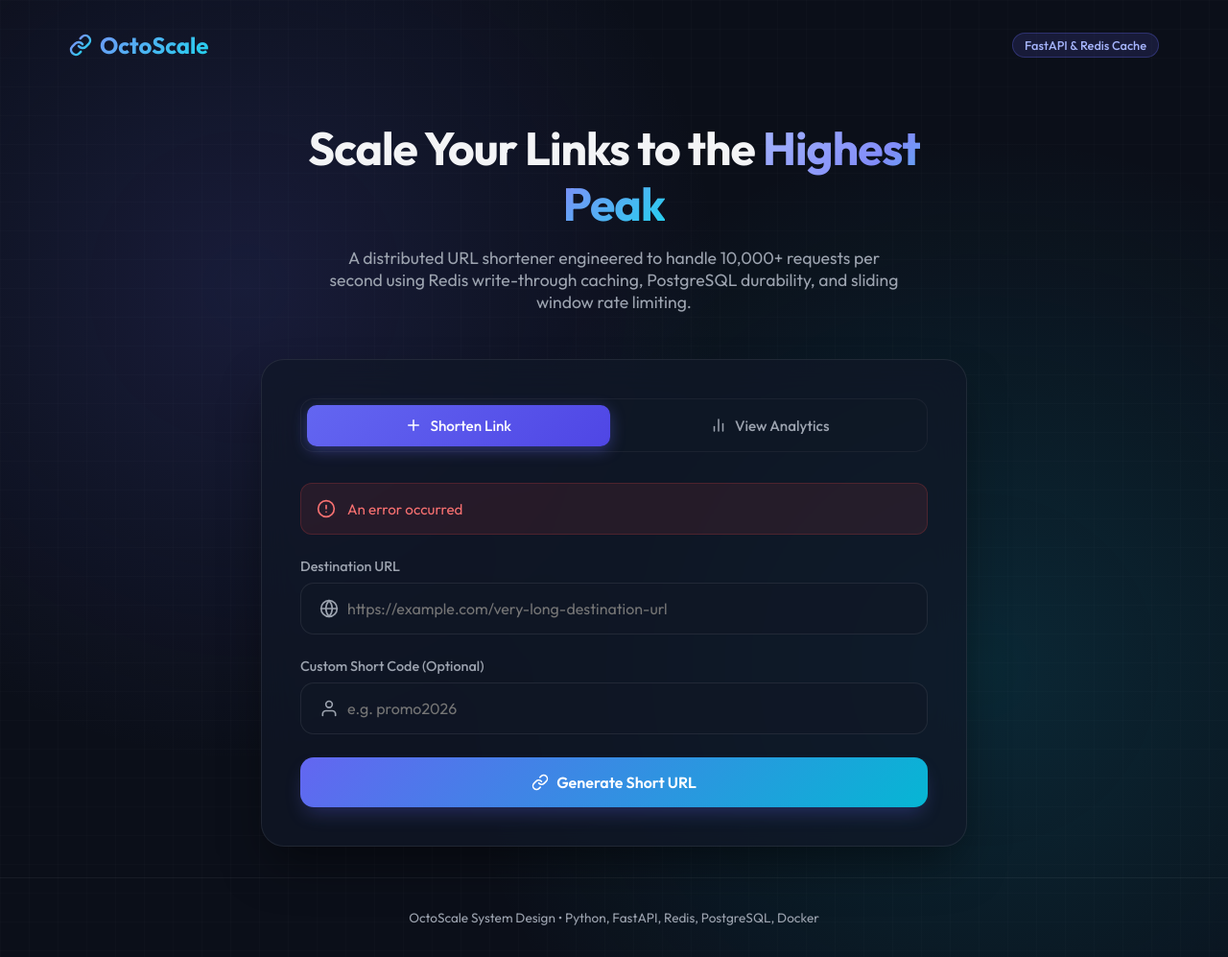
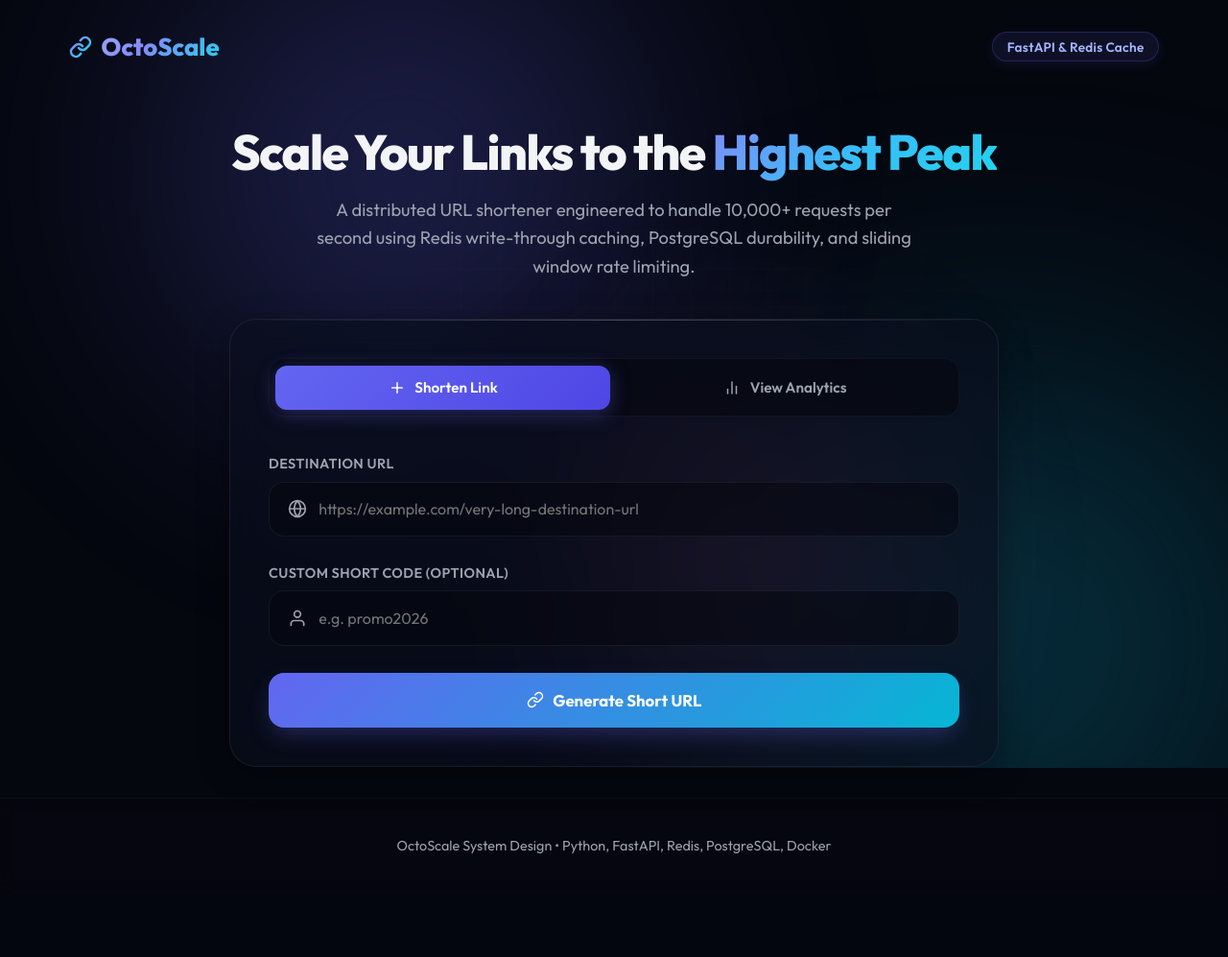
Before and after one commit to Charanloyal/octoscale-url-shortener, a FastAPI app: page / in a window 1280 px wide. Shown: the whole page at 96% size. After the commit the page ends 889 px from the top, so only its background shows below. Run offline with FastAPI, Linux system fonts and the light colour scheme; parts of the project's set-up code (start-up, migrations or seed data) failed here and were passed over.

Commit message:
style: upgrade to premium glassmorphic UI with animated floating background blobs and fix default alert visibility

```diff
--- a/app/static/css/styles.css
+++ b/app/static/css/styles.css
@@ -1,17 +1,20 @@
-@import url('https://fonts.googleapis.com/css2?family=Outfit:wght@300;400;500;600;700&display=swap');
+@import url('https://fonts.googleapis.com/css2?family=Outfit:wght@300;400;500;600;700;800&display=swap');
 
 :root {
-    --bg-color: #0b0f19;
+    --bg-color: #05070f;
     --text-color: #f3f4f6;
     --text-muted: #9ca3af;
     --primary: #6366f1;
-    --primary-glow: rgba(99, 102, 241, 0.15);
+    --primary-light: #818cf8;
+    --primary-glow: rgba(99, 102, 241, 0.25);
     --secondary: #06b6d4;
-    --secondary-glow: rgba(6, 182, 212, 0.15);
-    --card-bg: rgba(17, 24, 39, 0.7);
-    --card-border: rgba(255, 255, 255, 0.08);
-    --glass-bg: rgba(31, 41, 55, 0.4);
-    --glass-border: rgba(255, 255, 255, 0.05);
+    --secondary-light: #22d3ee;
+    --secondary-glow: rgba(6, 182, 212, 0.25);
+    --accent-pink: #ec4899;
+    --card-bg: rgba(10, 15, 30, 0.65);
+    --card-border: rgba(255, 255, 255, 0.07);
+    --glass-glow: 0 8px 32px 0 rgba(0, 0, 0, 0.37);
+    --input-focus-border: rgba(99, 102, 241, 0.5);
 }
 
 * {
@@ -31,22 +34,69 @@ body {
     position: relative;
 }
 
-/* Background glowing grids */
-body::before {
-    content: '';
-    position: absolute;
+/* Background glowing grids & blobs */
+.background-wrapper {
+    position: fixed;
     top: 0;
     left: 0;
     right: 0;
     bottom: 0;
+    z-index: -2;
+    overflow: hidden;
+    pointer-events: none;
+}
+
+.grid-overlay {
+    position: absolute;
+    width: 100%;
+    height: 100%;
     background-image:
-        radial-gradient(circle at 20% 30%, var(--primary-glow) 0%, transparent 40%),
-        radial-gradient(circle at 80% 70%, var(--secondary-glow) 0%, transparent 45%),
-        linear-gradient(rgba(255, 255, 255, 0.01) 1px, transparent 1px),
-        linear-gradient(90deg, rgba(255, 255, 255, 0.01) 1px, transparent 1px);
-    background-size: 100% 100%, 100% 100%, 30px 30px, 30px 30px;
-    z-index: -1;
-    pointer-events: none;
+        linear-gradient(rgba(255, 255, 255, 0.015) 1px, transparent 1px),
+        linear-gradient(90deg, rgba(255, 255, 255, 0.015) 1px, transparent 1px);
+    background-size: 40px 40px;
+    mask-image: radial-gradient(ellipse at 50% 50%, black, transparent 80%);
+    -webkit-mask-image: radial-gradient(ellipse at 50% 50%, black, transparent 80%);
+}
+
+.blob {
+    position: absolute;
+    border-radius: 50%;
+    filter: blur(120px);
+    opacity: 0.25;
+    animation: float 25s infinite alternate;
+}
+
+.blob-1 {
+    top: -10%;
+    left: 10%;
+    width: 450px;
+    height: 450px;
+    background: var(--primary);
+}
+
+.blob-2 {
+    bottom: -10%;
+    right: 5%;
+    width: 500px;
+    height: 500px;
+    background: var(--secondary);
+    animation-delay: -5s;
+}
+
+.blob-3 {
+    top: 40%;
+    left: 50%;
+    width: 350px;
+    height: 350px;
+    background: var(--accent-pink);
+    animation-delay: -10s;
+    animation-duration: 18s;
+}
+
+@keyframes float {
+    0% { transform: translate(0, 0) scale(1); }
+    50% { transform: translate(80px, 40px) scale(1.15); }
+    100% { transform: translate(-40px, 80px) scale(0.9); }
 }
 
 header {
@@ -57,17 +107,18 @@ header {
     max-width: 1200px;
     margin: 0 auto;
     width: 100%;
+    z-index: 10;
 }
 
 .logo {
-    font-size: 1.5rem;
-    font-weight: 700;
-    background: linear-gradient(135deg, #818cf8, #22d3ee);
+    font-size: 1.6rem;
+    font-weight: 800;
+    background: linear-gradient(135deg, #a5b4fc, #818cf8, #22d3ee);
     -webkit-background-clip: text;
     -webkit-text-fill-color: transparent;
     display: flex;
     align-items: center;
-    gap: 0.5rem;
+    gap: 0.6rem;
 }
 
 .logo svg {
@@ -75,13 +126,16 @@ header {
 }
 
 .badge {
-    background: rgba(99, 102, 241, 0.15);
-    border: 1px solid rgba(99, 102, 241, 0.3);
+    background: rgba(99, 102, 241, 0.1);
+    border: 1px solid rgba(99, 102, 241, 0.25);
     color: #a5b4fc;
-    padding: 0.25rem 0.75rem;
+    padding: 0.35rem 0.9rem;
     border-radius: 9999px;
-    font-size: 0.8rem;
-    font-weight: 500;
+    font-size: 0.85rem;
+    font-weight: 600;
+    letter-spacing: 0.02em;
+    backdrop-filter: blur(4px);
+    box-shadow: 0 4px 12px rgba(99, 102, 241, 0.1);
 }
 
 main {
@@ -90,60 +144,76 @@ main {
     flex-direction: column;
     align-items: center;
     justify-content: center;
-    padding: 2rem;
-    max-width: 800px;
+    padding: 2rem 1.5rem;
+    max-width: 850px;
     margin: 0 auto;
     width: 100%;
+    z-index: 5;
 }
 
 .hero {
     text-align: center;
-    margin-bottom: 3rem;
-    animation: fadeInUp 0.8s ease-out;
+    margin-bottom: 2.5rem;
+    animation: fadeInUp 0.8s cubic-bezier(0.16, 1, 0.3, 1);
 }
 
 .hero h1 {
-    font-size: 3rem;
+    font-size: 3.2rem;
     font-weight: 800;
-    line-height: 1.2;
+    line-height: 1.15;
     margin-bottom: 1rem;
-    letter-spacing: -0.02em;
+    letter-spacing: -0.03em;
 }
 
 .hero h1 span {
-    background: linear-gradient(135deg, #a5b4fc, #818cf8, #22d3ee);
+    background: linear-gradient(135deg, #818cf8, #38bdf8, #22d3ee);
     -webkit-background-clip: text;
     -webkit-text-fill-color: transparent;
 }
 
 .hero p {
     color: var(--text-muted);
-    font-size: 1.1rem;
-    max-width: 600px;
+    font-size: 1.15rem;
+    max-width: 620px;
     margin: 0 auto;
+    line-height: 1.6;
 }
 
 /* Glassmorphic Container */
 .glass-container {
     background: var(--card-bg);
     border: 1px solid var(--card-border);
-    backdrop-filter: blur(16px);
-    border-radius: 24px;
+    backdrop-filter: blur(20px);
+    -webkit-backdrop-filter: blur(20px);
+    border-radius: 28px;
     padding: 2.5rem;
     width: 100%;
-    box-shadow: 0 25px 50px -12px rgba(0, 0, 0, 0.5);
-    animation: fadeInUp 1s ease-out;
+    box-shadow: var(--glass-glow);
+    animation: fadeInUp 1s cubic-bezier(0.16, 1, 0.3, 1);
+    position: relative;
+    overflow: hidden;
+}
+
+/* Add a premium top border glow */
+.glass-container::before {
+    content: '';
+    position: absolute;
+    top: 0;
+    left: 0;
+    right: 0;
+    height: 1px;
+    background: linear-gradient(90deg, transparent, rgba(255, 255, 255, 0.25), transparent);
 }
 
 /* Tabs */
 .tabs {
     display: flex;
     gap: 0.5rem;
-    background: rgba(17, 24, 39, 0.5);
-    border: 1px solid var(--glass-border);
-    border-radius: 14px;
-    padding: 0.35rem;
-    margin-bottom: 2rem;
+    background: rgba(5, 7, 15, 0.6);
+    border: 1px solid rgba(255, 255, 255, 0.04);
+    border-radius: 16px;
+    padding: 0.4rem;
+    margin-bottom: 2.5rem;
 }
 
 .tab-btn {
@@ -152,17 +222,17 @@ main {
     border: none;
     outline: none;
     color: var(--text-muted);
-    padding: 0.75rem 1rem;
+    padding: 0.85rem 1rem;
     font-family: inherit;
     font-size: 0.95rem;
-    font-weight: 500;
-    border-radius: 10px;
+    font-weight: 600;
+    border-radius: 12px;
     cursor: pointer;
-    transition: all 0.3s cubic-bezier(0.4, 0, 0.2, 1);
+    transition: all 0.3s cubic-bezier(0.16, 1, 0.3, 1);
     display: flex;
     align-items: center;
     justify-content: center;
-    gap: 0.5rem;
+    gap: 0.6rem;
 }
 
 .tab-btn:hover {
@@ -173,7 +243,7 @@ main {
 .tab-btn.active {
     color: #ffffff;
     background: linear-gradient(135deg, var(--primary), #4f46e5);
-    box-shadow: 0 4px 15px rgba(99, 102, 241, 0.4);
+    box-shadow: 0 4px 20px rgba(99, 102, 241, 0.35);
 }
 
 /* Tab Panels */
@@ -188,16 +258,18 @@ main {
 
 /* Inputs & Forms */
 .form-group {
-    margin-bottom: 1.5rem;
+    margin-bottom: 1.8rem;
     position: relative;
 }
 
 .form-group label {
     display: block;
-    margin-bottom: 0.5rem;
+    margin-bottom: 0.6rem;
     font-size: 0.9rem;
     color: var(--text-muted);
-    font-weight: 500;
+    font-weight: 600;
+    letter-spacing: 0.03em;
+    text-transform: uppercase;
 }
 
 .input-wrapper {
@@ -212,24 +284,31 @@ main {
     color: var(--text-muted);
     display: flex;
     align-items: center;
+    pointer-events: none;
+    transition: color 0.3s ease;
 }
 
 .form-input {
     width: 100%;
-    background: rgba(17, 24, 39, 0.6);
-    border: 1px solid var(--card-border);
-    border-radius: 14px;
-    padding: 1rem 1rem 1rem 3rem;
+    background: rgba(5, 7, 15, 0.5);
+    border: 1px solid rgba(255, 255, 255, 0.06);
+    border-radius: 16px;
+    padding: 1.1rem 1.1rem 1.1rem 3.2rem;
     color: var(--text-color);
     font-family: inherit;
     font-size: 1rem;
     outline: none;
-    transition: all 0.3s ease;
+    transition: all 0.3s cubic-bezier(0.16, 1, 0.3, 1);
 }
 
 .form-input:focus {
-    border-color: var(--primary);
-    box-shadow: 0 0 0 3px var(--primary-glow);
+    border-color: var(--input-focus-border);
+    box-shadow: 0 0 0 4px var(--primary-glow);
+    background: rgba(5, 7, 15, 0.7);
+}
+
+.form-input:focus + .input-icon {
+    color: var(--primary-light);
 }
 
 /* Button UI */
@@ -237,24 +316,24 @@ main {
     width: 100%;
     background: linear-gradient(135deg, var(--primary), var(--secondary));
     border: none;
-    border-radius: 14px;
-    padding: 1rem;
+    border-radius: 16px;
+    padding: 1.1rem;
     color: #ffffff;
     font-family: inherit;
-    font-size: 1rem;
-    font-weight: 600;
+    font-size: 1.05rem;
+    font-weight: 700;
     cursor: pointer;
-    transition: all 0.3s cubic-bezier(0.4, 0, 0.2, 1);
+    transition: all 0.3s cubic-bezier(0.16, 1, 0.3, 1);
     display: flex;
     align-items: center;
     justify-content: center;
-    gap: 0.5rem;
-    box-shadow: 0 10px 20px -5px rgba(99, 102, 241, 0.3);
+    gap: 0.6rem;
+    box-shadow: 0 10px 25px -5px rgba(99, 102, 241, 0.35);
 }
 
 .btn:hover {
     transform: translateY(-2px);
-    box-shadow: 0 15px 25px -5px rgba(99, 102, 241, 0.4);
+    box-shadow: 0 15px 30px -5px rgba(99, 102, 241, 0.45);
     filter: brightness(1.1);
 }
 
@@ -324,32 +426,37 @@ main {
 }
 
 .copy-btn:hover {
-    background: rgba(255, 255, 255, 0.1);
-    color: #22d3ee;
+    background: rgba(255, 255, 255, 0.08);
+    color: var(--secondary-light);
+    transform: scale(1.05);
 }
 
-/* Alert notifications */
+/* Alert notifications - Fixed styling */
 .alert {
-    padding: 1rem;
-    border-radius: 12px;
-    margin-bottom: 1.5rem;
-    display: flex;
+    padding: 1.1rem 1.25rem;
+    border-radius: 16px;
+    margin-bottom: 2rem;
+    display: none; /* Hidden by default */
     align-items: center;
-    gap: 0.75rem;
+    gap: 0.8rem;
     font-size: 0.95rem;
-    display: none;
+    font-weight: 500;
+    line-height: 1.4;
+}
+
+.alert.active {
+    display: flex !important; /* Forces layout show when active class added */
+    animation: slideDown 0.4s cubic-bezier(0.16, 1, 0.3, 1);
 }
 
 .alert.error {
-    display: flex;
-    background: rgba(239, 68, 68, 0.1);
+    background: rgba(239, 68, 68, 0.08);
     border: 1px solid rgba(239, 68, 68, 0.2);
     color: #f87171;
 }
 
 .alert.success {
-    display: flex;
-    background: rgba(34, 197, 94, 0.1);
+    background: rgba(34, 197, 94, 0.08);
     border: 1px solid rgba(34, 197, 94, 0.2);
     color: #4ade80;
 }
@@ -454,19 +604,21 @@ main {
 }
 
 footer {
-    padding: 2rem;
+    padding: 2.5rem;
     text-align: center;
     color: var(--text-muted);
-    font-size: 0.85rem;
+    font-size: 0.9rem;
     margin-top: auto;
-    border-top: 1px solid var(--glass-border);
+    border-top: 1px solid rgba(255, 255, 255, 0.04);
+    background: rgba(5, 7, 15, 0.4);
+    backdrop-filter: blur(10px);
 }
 
 /* Animations */
 @keyframes fadeInUp {
     from {
         opacity: 0;
-        transform: translateY(20px);
+        transform: translateY(30px);
     }
     to {
         opacity: 1;
--- a/app/static/js/app.js
+++ b/app/static/js/app.js
@@ -28,12 +28,14 @@ function showAlert(message, type = 'error') {
     const errorText = document.getElementById('alert-error-text');
 
     errorText.innerText = message;
-    errorAlert.className = `alert ${type}`;
-    errorAlert.style.display = 'flex';
+    errorAlert.className = `alert ${type} active`;
 }
 
 function hideAlert() {
-    document.getElementById('alert-error').style.display = 'none';
+    const errorAlert = document.getElementById('alert-error');
+    if (errorAlert) {
+        errorAlert.classList.remove('active');
+    }
 }
 
 async function handleShorten(event) {
--- a/app/templates/index.html
+++ b/app/templates/index.html
@@ -13,6 +13,14 @@
     <script src="https://cdn.jsdelivr.net/npm/chart.js"></script>
 </head>
 <body>
+    <!-- Animated background wrapper -->
+    <div class="background-wrapper">
+        <div class="grid-overlay"></div>
+        <div class="blob blob-1"></div>
+        <div class="blob blob-2"></div>
+        <div class="blob blob-3"></div>
+    </div>
+
     <!-- SVG Gradient for Logo -->
     <svg style="width:0;height:0;position:absolute;" aria-hidden="true" focusable="false">
         <linearGradient id="logo-grad" x1="0%" y1="0%" x2="100%" y2="100%">
@@ -137,9 +145,9 @@
                         </div>
                     </div>
 
-                    <div style="margin-top: 1.5rem; background: rgba(17,24,39,0.5); padding: 1.25rem; border-radius: 16px; border: 1px solid var(--glass-border);">
-                        <h4 style="font-size: 0.85rem; color: var(--text-muted); text-transform: uppercase; margin-bottom: 0.25rem;">Destination URL</h4>
-                        <a href="#" id="dest-url" target="_blank" style="color: #22d3ee; word-break: break-all; text-decoration: none; font-size: 0.95rem;">-</a>
+                    <div class="dest-card">
+                        <h4>Destination URL</h4>
+                        <a href="#" id="dest-url" target="_blank">-</a>
                     </div>
 
                     <div class="chart-container">
```
Also changed, not shown: other parts of app/static/css/styles.css (+114 -45 lines).
